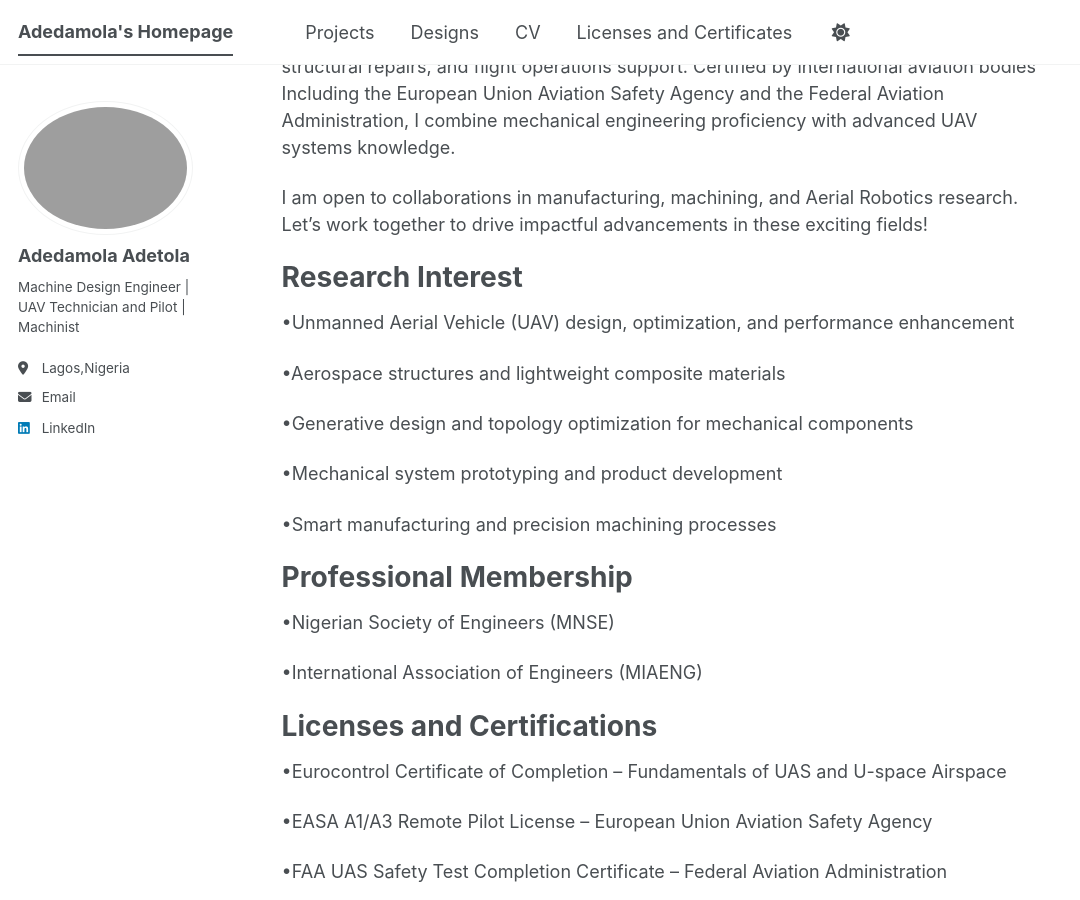
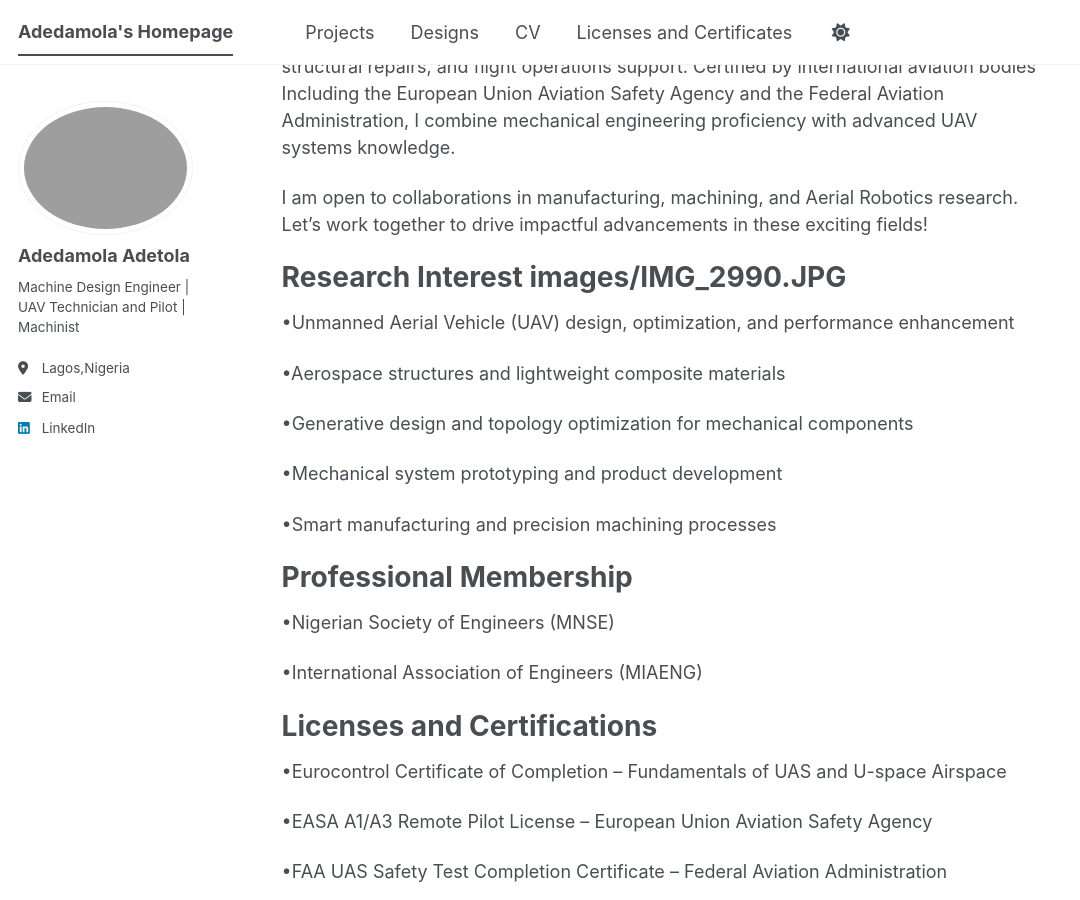
Before and after one commit to Adedam100/Adedam100.github.io, a Jekyll site: the page built from _pages/about.md, in a window 1280 px wide and 900 px high, scrolled down 330 px. Shown: the whole window, without its empty margins (0-1080 px from the left). Built offline with Jekyll 4.4.1, drawn with Linux system fonts in a browser that asks for light colours; a script bundle is joined from its source files by our own code; library files that are not in the unit come from our copies.

Commit message:
Update about.md

```diff
--- a/_pages/about.md
+++ b/_pages/about.md
@@ -15,7 +15,7 @@ Including the European Union Aviation Safety Agency and the Federal Aviation Adm
 I am open to collaborations in manufacturing, machining, and Aerial Robotics research. Let’s work together to drive impactful advancements in these exciting fields!
 
 
-<h1>Research Interest</h1>
+<h1>Research Interest images/IMG_2990.JPG</h1>
 
 •Unmanned Aerial Vehicle (UAV) design, optimization, and performance 	enhancement
 
```
